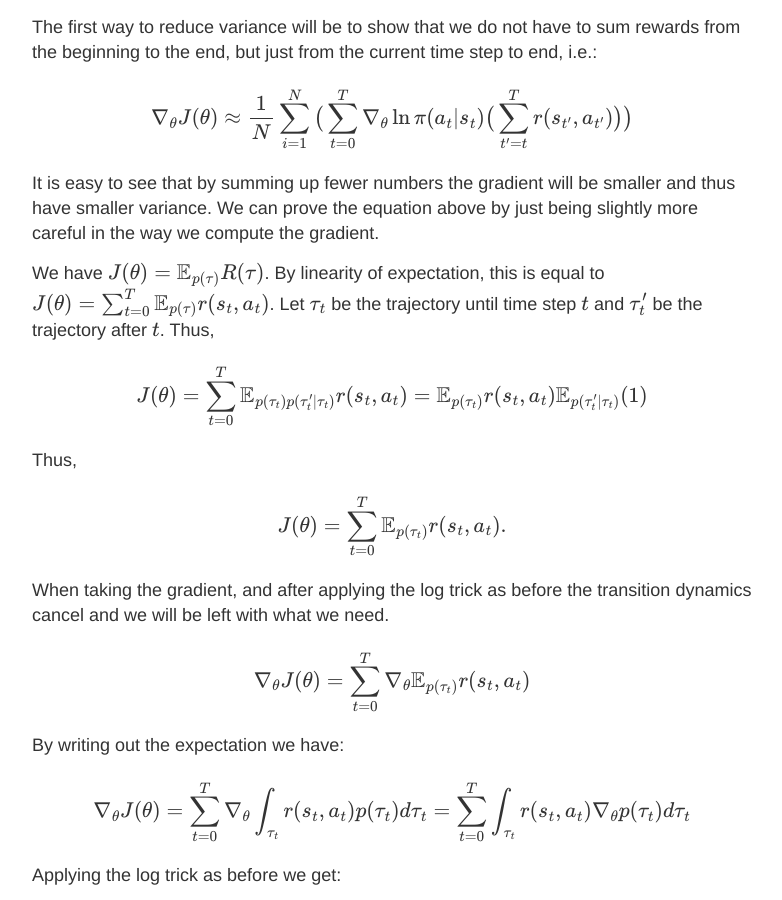
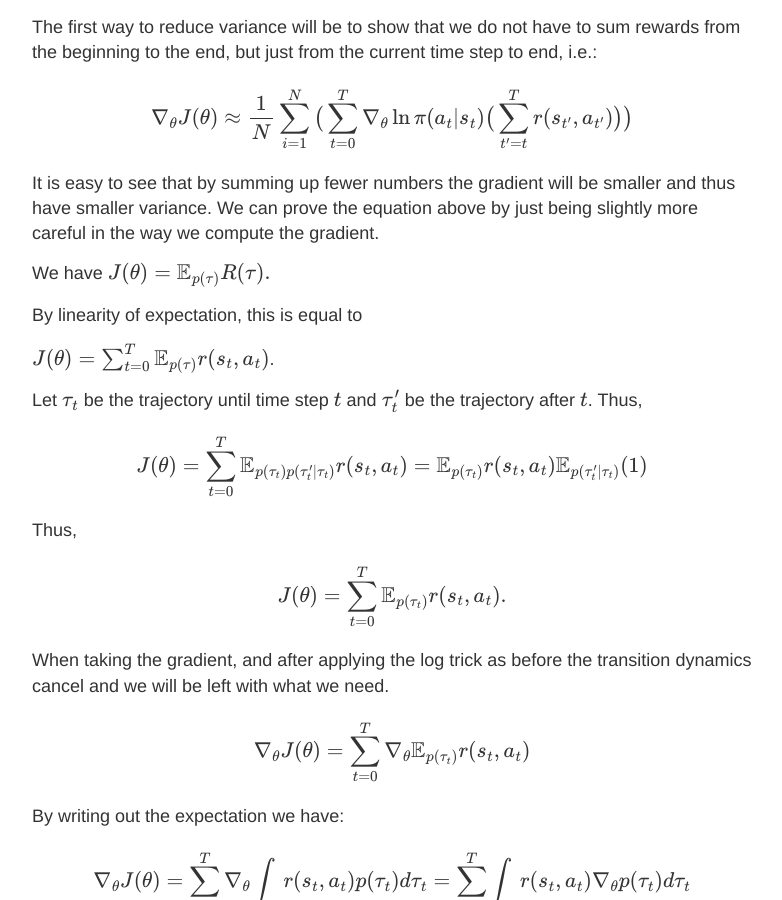
Before and after one commit to alexandrumilu/alexandrumilu.github.io, a Jekyll site: the page built from _posts/2019-03-21-Policy-Gradients-Reducing-Variance.md, in a window 1280 px wide and 900 px high, scrolled down 906 px. Shown: the whole window, without its empty margins (248-1030 px from the left). Built offline with Jekyll 4.4.1, drawn with Linux system fonts in a browser that asks for light colours; formulas are drawn with MathJax 3.

```diff
--- a/_posts/2019-03-21-Policy-Gradients-Reducing-Variance.md
+++ b/_posts/2019-03-21-Policy-Gradients-Reducing-Variance.md
@@ -4,7 +4,7 @@ title: Policy Gradients - Reward-to-Go
 mathjax: true
 ---
 
- In this post I will introduce how to compute gradients of lower variance in the REINFORCE algorithm.
+In this post I will introduce how to compute gradients of lower variance in the REINFORCE algorithm.
 
 In the previous post we have computed that the gradient of the reward function with respect to the parameters is:
 
@@ -30,7 +30,13 @@ $$\nabla_\theta J(\theta)  \approx \frac{1}{N}\sum_{i=1}^N  \big(\sum_{t=0}^T \n
 
 It is easy to see that by summing up fewer numbers the gradient will be smaller and thus have smaller variance. We can prove the equation above by just being slightly more careful in the way we compute the gradient.
 
-We have $$J(\theta) = \mathbb{E}_{p(\tau)} R(\tau)$$. By linearity of expectation, this is equal to $$J(\theta) = \sum_{t=0}^T\mathbb{E}_{p(\tau)} r(s_t,a_t)$$.  Let $\tau_t$ be the trajectory until time step $t$ and $\tau'_t$ be the trajectory after $t$. Thus,
+We have $$J(\theta) = \mathbb{E}_{p(\tau)} R(\tau).$$
+
+By linearity of expectation, this is equal to
+
+$$J(\theta) = \sum_{t=0}^T\mathbb{E}_{p(\tau)} r(s_t,a_t)$$.
+
+Let $\tau_t$ be the trajectory until time step $t$ and $\tau'_t$ be the trajectory after $t$. Thus,
 
 
 $$J(\theta) = \sum_{t=0}^T\mathbb{E}_{p(\tau_t)p(\tau_t'\vert\tau_t)} r(s_t,a_t) = \mathbb{E}_{p(\tau_t)}r(s_t,a_t)\mathbb{E}_{p(\tau_t'\vert\tau_t)} (1)$$
@@ -42,6 +48,7 @@ $$J(\theta) = \sum_{t=0}^T\mathbb{E}_{p(\tau_t)}r(s_t,a_t).$$
 
 
 When taking the gradient, and after applying the log trick as before the transition dynamics cancel and we will be left with what we need.
+
 
 $$\nabla_\theta J(\theta) = \sum_{t=0}^T\nabla_\theta\mathbb{E}_{p(\tau_t)}r(s_t,a_t)$$
 
```
